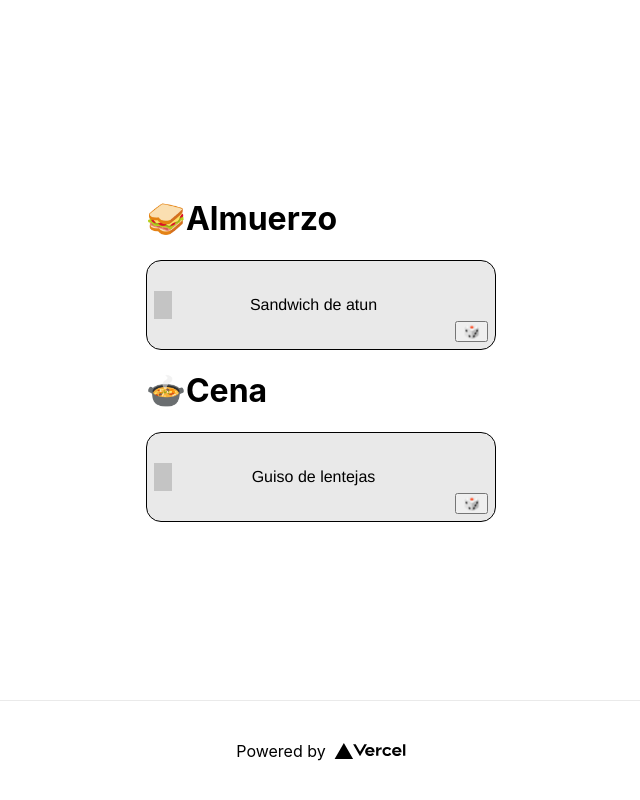
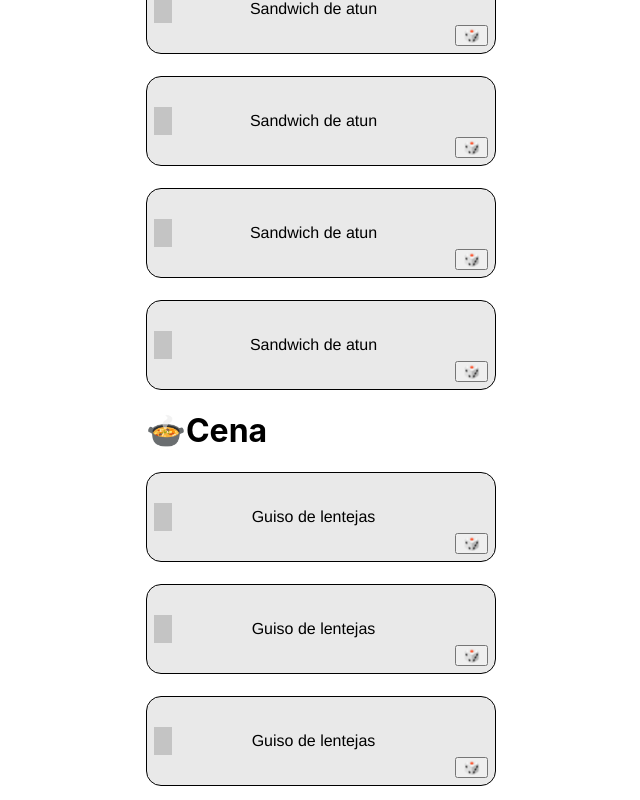
Before and after one commit to vmariano/menu-magic, a Next.js app: page / in a window 1280 px wide. Shown: the top 800 px of the page, without its empty margins (319-959 px from the left). Built offline with nearby package versions, Linux system fonts and the light colour scheme.

Commit message:
Setup meal list of 5 days.

```diff
--- a/components/mealList.js
+++ b/components/mealList.js
@@ -1,12 +1,21 @@
 import Meal from "./meal";
+
+const randomizeMenu = (list) => {
+    let sampleList = [];
+    let daysOfTheWeek = 5;
+    for (let i = 0; i < daysOfTheWeek; i++) {
+        sampleList.push(list[Math.floor(Math.random() * list.length)]);
+    }
+    return sampleList.map((meal) => {
+        return (<Meal key={meal.id}>{meal.content}</Meal>);
+    });
+}
 
 export default function mealList({title, list}) {
     return (
         <div>
             <h1>{title}</h1>
-            {list.map((meal) => {
-                return (<Meal key={meal.id}>{meal.content}</Meal>);
-            })}
+            {randomizeMenu(list)}
         </div>
     );
 }
```
